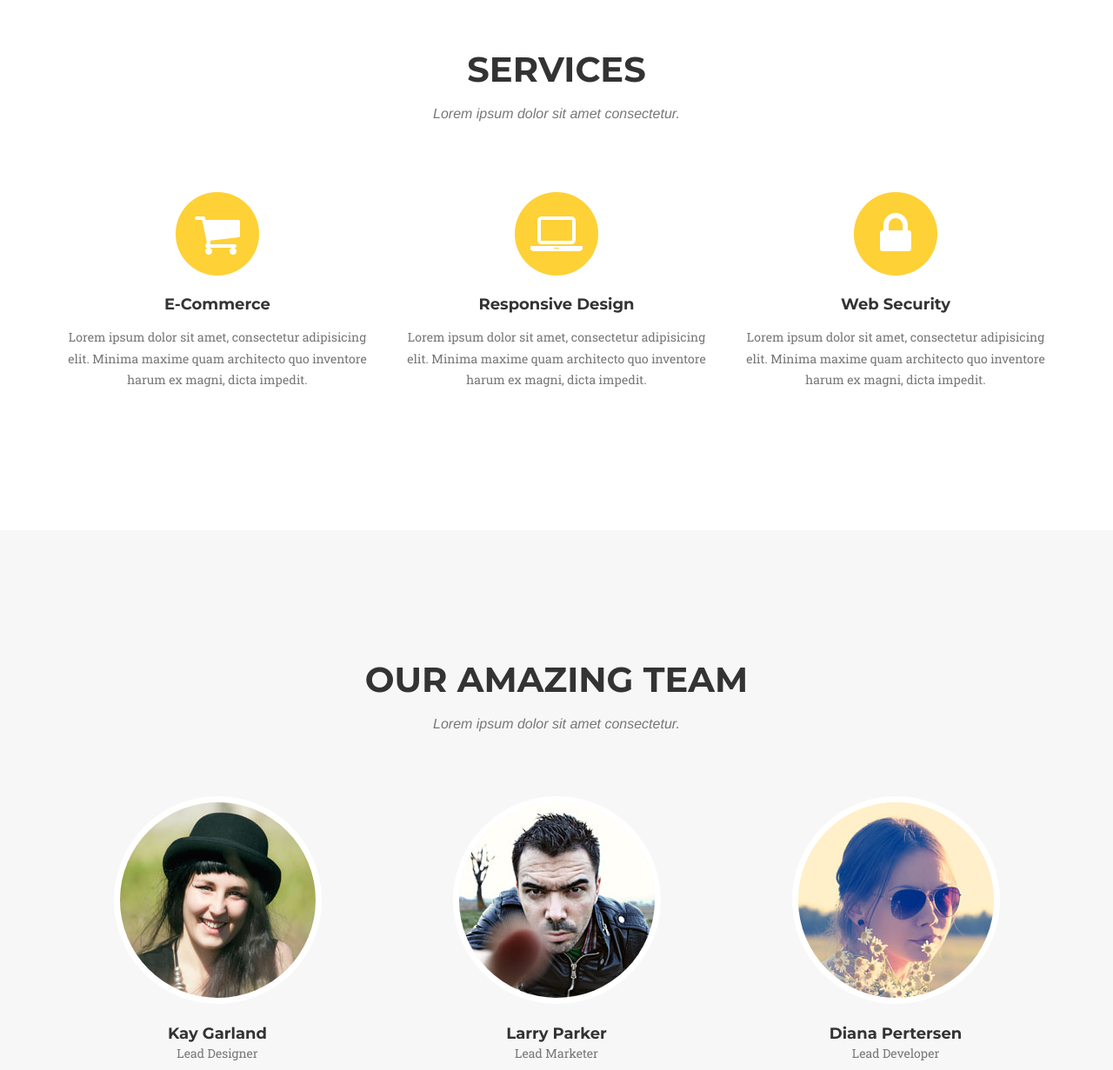
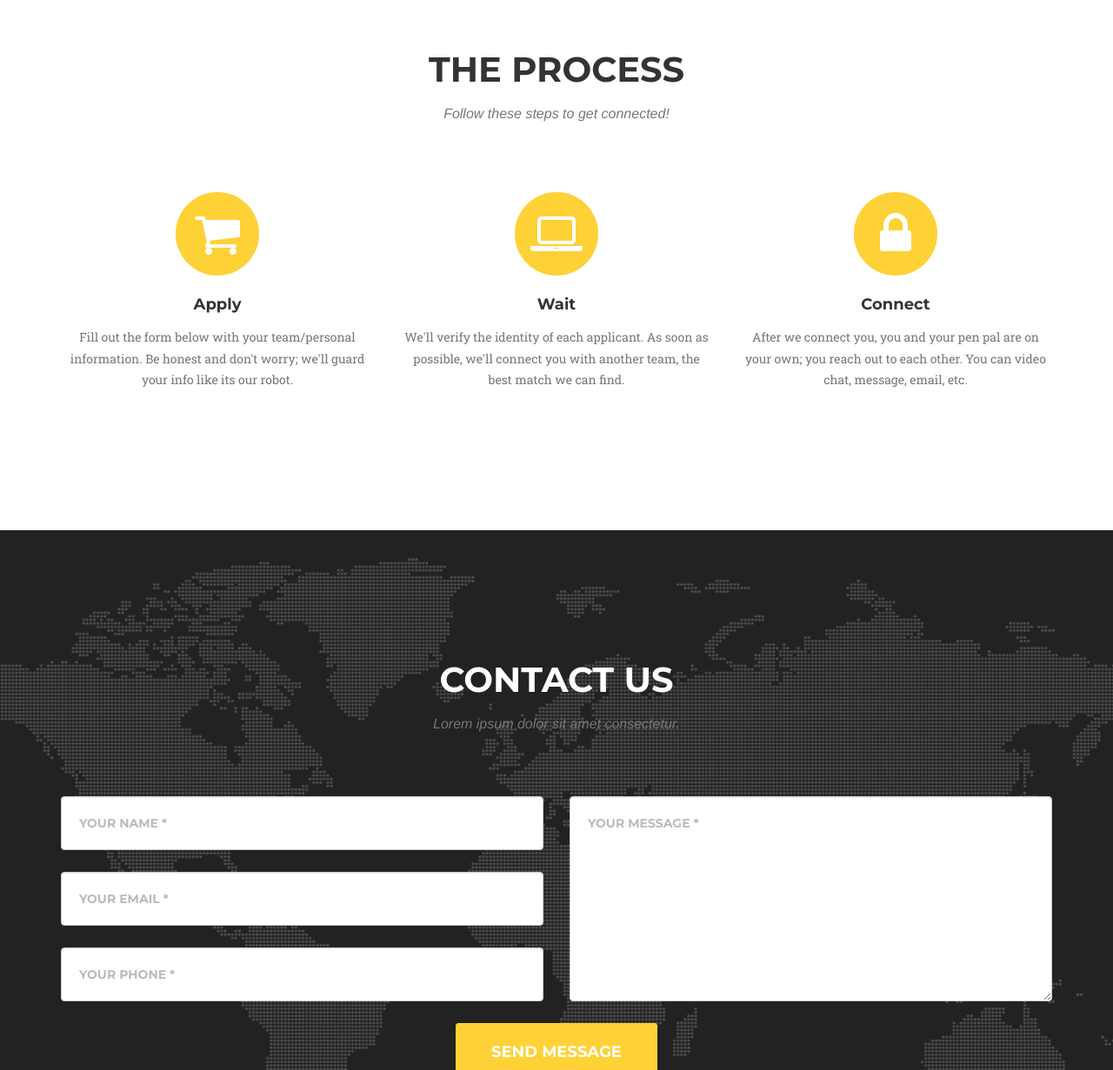
Before and after one commit to FIRSTPenPals/FIRSTPenPals.github.io, a website: page index.html in a window 1280 px wide. Shown: the part 850-2081 px from the top of the page at 87% size. Drawn offline with nearby package versions, Linux system fonts and the light colour scheme; a web font is replaced by a local one.

Commit message:
Updated process section w/ the process

```diff
--- a/index.html
+++ b/index.html
@@ -171,8 +171,8 @@
         <div class="container">
             <div class="row">
                 <div class="col-lg-12 text-center">
-                    <h2 class="section-heading">Services</h2>
-                    <h3 class="section-subheading text-muted">Lorem ipsum dolor sit amet consectetur.</h3>
+                    <h2 class="section-heading">The Process</h2>
+                    <h3 class="section-subheading text-muted">Follow these steps to get connected!</h3>
                 </div>
             </div>
             <div class="row text-center">
@@ -181,24 +181,69 @@
                         <i class="fa fa-circle fa-stack-2x text-primary"></i>
                         <i class="fa fa-shopping-cart fa-stack-1x fa-inverse"></i>
                     </span>
-                    <h4 class="service-heading">E-Commerce</h4>
-                    <p class="text-muted">Lorem ipsum dolor sit amet, consectetur adipisicing elit. Minima maxime quam architecto quo inventore harum ex magni, dicta impedit.</p>
+                    <h4 class="service-heading">Apply</h4>
+                    <p class="text-muted">Fill out the form below with your team/personal information. Be honest and don't worry; we'll guard your info like its our robot.</p>
                 </div>
                 <div class="col-md-4">
                     <span class="fa-stack fa-4x">
                         <i class="fa fa-circle fa-stack-2x text-primary"></i>
                         <i class="fa fa-laptop fa-stack-1x fa-inverse"></i>
                     </span>
-                    <h4 class="service-heading">Responsive Design</h4>
-                    <p class="text-muted">Lorem ipsum dolor sit amet, consectetur adipisicing elit. Minima maxime quam architecto quo inventore harum ex magni, dicta impedit.</p>
+                    <h4 class="service-heading">Wait</h4>
+                    <p class="text-muted">We'll verify the identity of each applicant. As soon as possible, we'll connect you with another team, the best match we can find.</p>
                 </div>
                 <div class="col-md-4">
                     <span class="fa-stack fa-4x">
                         <i class="fa fa-circle fa-stack-2x text-primary"></i>
                         <i class="fa fa-lock fa-stack-1x fa-inverse"></i>
                     </span>
-                    <h4 class="service-heading">Web Security</h4>
-                    <p class="text-muted">Lorem ipsum dolor sit amet, consectetur adipisicing elit. Minima maxime quam architecto quo inventore harum ex magni, dicta impedit.</p>
+                    <h4 class="service-heading">Connect</h4>
+                    <p class="text-muted">After we connect you, you and your pen pal are on your own; you reach out to each other. You can video chat, message, email, etc.</p>
+                </div>
+            </div>
+        </div>
+    </section>
+
+    <!-- Contact Section -->
+    <section id="contact">
+        <div class="container">
+            <div class="row">
+                <div class="col-lg-12 text-center">
+                    <h2 class="section-heading">Contact Us</h2>
+                    <h3 class="section-subheading text-muted">Lorem ipsum dolor sit amet consectetur.</h3>
+                </div>
+            </div>
+            <div class="row">
+                <div class="col-lg-12">
+                    <form name="sentMessage" id="contactForm" novalidate>
+                        <div class="row">
+                            <div class="col-md-6">
+                                <div class="form-group">
+                                    <input type="text" class="form-control" placeholder="Your Name *" id="name" required data-validation-required-message="Please enter your name.">
+                                    <p class="help-block text-danger"></p>
+                                </div>
+                                <div class="form-group">
+                                    <input type="email" class="form-control" placeholder="Your Email *" id="email" required data-validation-required-message="Please enter your email address.">
+                                    <p class="help-block text-danger"></p>
+                                </div>
+                                <div class="form-group">
+                                    <input type="tel" class="form-control" placeholder="Your Phone *" id="phone" required data-validation-required-message="Please enter your phone number.">
+                                    <p class="help-block text-danger"></p>
+                                </div>
+                            </div>
+                            <div class="col-md-6">
+                                <div class="form-group">
+                                    <textarea class="form-control" placeholder="Your Message *" id="message" required data-validation-required-message="Please enter a message."></textarea>
+                                    <p class="help-block text-danger"></p>
+                                </div>
+                            </div>
+                            <div class="clearfix"></div>
+                            <div class="col-lg-12 text-center">
+                                <div id="success"></div>
+                                <button type="submit" class="btn btn-xl">Send Message</button>
+                            </div>
+                        </div>
+                    </form>
                 </div>
             </div>
         </div>
@@ -295,51 +340,6 @@
             </div>
         </div>
     </aside>
-
-    <!-- Contact Section -->
-    <section id="contact">
-        <div class="container">
-            <div class="row">
-                <div class="col-lg-12 text-center">
-                    <h2 class="section-heading">Contact Us</h2>
-                    <h3 class="section-subheading text-muted">Lorem ipsum dolor sit amet consectetur.</h3>
-                </div>
-            </div>
-            <div class="row">
-                <div class="col-lg-12">
-                    <form name="sentMessage" id="contactForm" novalidate>
-                        <div class="row">
-                            <div class="col-md-6">
-                                <div class="form-group">
-                                    <input type="text" class="form-control" placeholder="Your Name *" id="name" required data-validation-required-message="Please enter your name.">
-                                    <p class="help-block text-danger"></p>
-                                </div>
-                                <div class="form-group">
-                                    <input type="email" class="form-control" placeholder="Your Email *" id="email" required data-validation-required-message="Please enter your email address.">
-                                    <p class="help-block text-danger"></p>
-                                </div>
-                                <div class="form-group">
-                                    <input type="tel" class="form-control" placeholder="Your Phone *" id="phone" required data-validation-required-message="Please enter your phone number.">
-                                    <p class="help-block text-danger"></p>
-                                </div>
-                            </div>
-                            <div class="col-md-6">
-                                <div class="form-group">
-                                    <textarea class="form-control" placeholder="Your Message *" id="message" required data-validation-required-message="Please enter a message."></textarea>
-                                    <p class="help-block text-danger"></p>
-                                </div>
-                            </div>
-                            <div class="clearfix"></div>
-                            <div class="col-lg-12 text-center">
-                                <div id="success"></div>
-                                <button type="submit" class="btn btn-xl">Send Message</button>
-                            </div>
-                        </div>
-                    </form>
-                </div>
-            </div>
-        </div>
-    </section>
 
     <footer>
         <div class="container">
```
